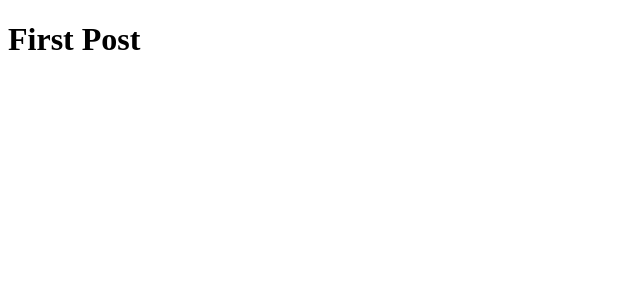
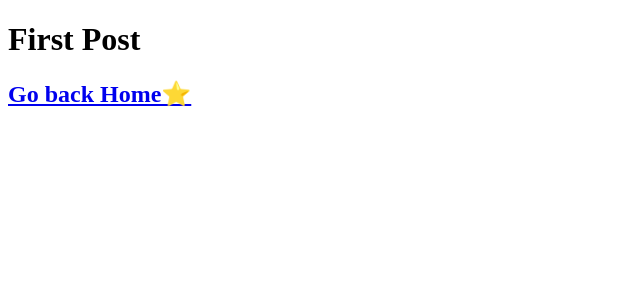
Before and after one commit to jjanmo/nextjs-tutorials, a Next.js app: page /posts/first-post in a window 1280 px wide. Shown: the top 300 px of the page, without its empty margins (0-640 px from the left). Built offline with nearby package versions, Linux system fonts and the light colour scheme.

Commit message:
Add page and add navigate system using Link

```diff
--- a/pages/index.js
+++ b/pages/index.js
@@ -1,4 +1,5 @@
 import Head from 'next/head';
+import Link from 'next/link';
 
 export default function Home() {
 	return (
@@ -10,7 +11,10 @@ export default function Home() {
 
 			<main>
 				<h1 className="title">
-					Learn <a href="https://nextjs.org">Next.js!</a>
+					Read{' '}
+					<Link href="./posts/first-post">
+						<a>this page 🚀</a>
+					</Link>
 				</h1>
 
 				<p className="description">
--- a/pages/posts/first-post.js
+++ b/pages/posts/first-post.js
@@ -1,3 +1,14 @@
+import Link from 'next/link';
+
 export default function FirstPost() {
-	return <h1>First Post</h1>;
+	return (
+		<>
+			<h1>First Post</h1>
+			<h2>
+				<Link href="/">
+					<a>Go back Home⭐</a>
+				</Link>
+			</h2>
+		</>
+	);
 }
```
Also changed, not shown: 1 other file (tests, documents, lock files or other folders).
